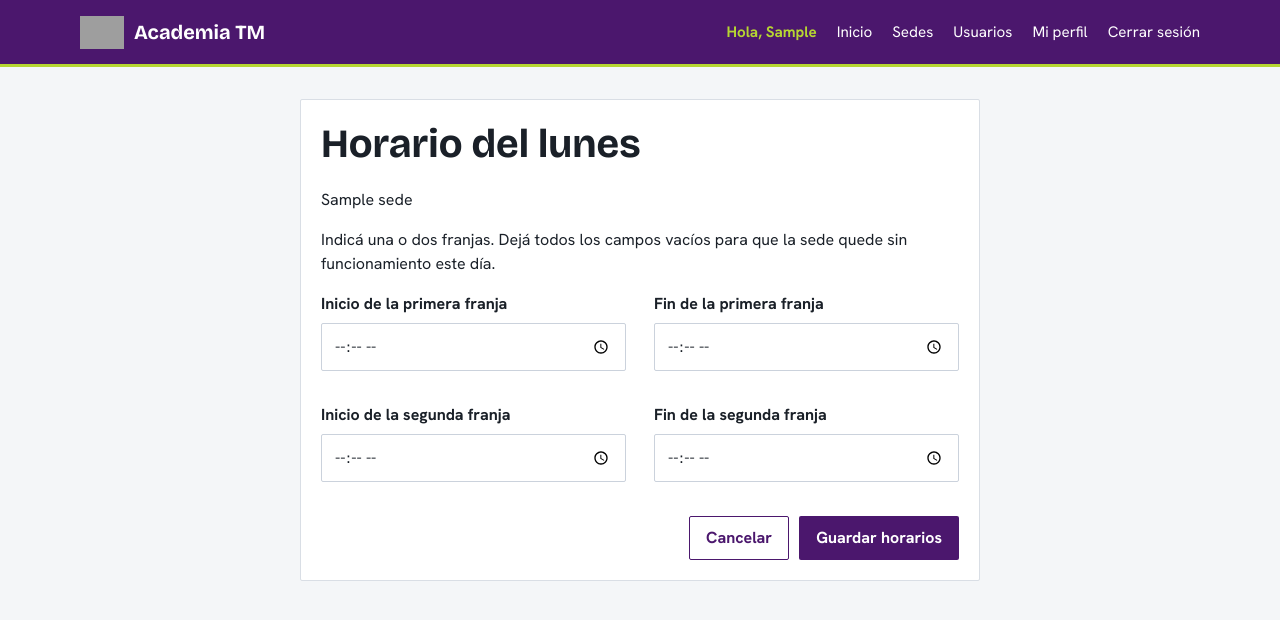
After one commit to fasempertegui/Matchpoint-Taller, a Django app: page /sedes/1/horarios/1/ in a window 1280 px wide. The commit adds this page. Shown: the top 620 px of the page. Run offline with Django 5.2, Linux system fonts and the light colour scheme; the visitor is signed in with stand-in values (Sample User, id 1); data comes from the database, SQL or seed files in the repository; tables that the repository leaves empty hold one stand-in row (values such as "Sample post"); data that the repository does not hold is empty; grey boxes are pictures that could not be loaded.

Commit message:
Se agregaron los horarios de funcionamiento por sedes

```diff
--- a/instalaciones/forms.py
+++ b/instalaciones/forms.py
@@ -1,6 +1,6 @@
 from django import forms
 
-from .models import Cancha, Sede
+from .models import Cancha, Sede, SedeHorario
 
 
 class SedeForm(forms.ModelForm):
@@ -97,3 +97,19 @@ class CanchaForm(forms.ModelForm):
         if commit:
             cancha.save()
         return cancha
+
+
+class SedeHorarioForm(forms.ModelForm):
+    class Meta:
+        model = SedeHorario
+        fields = ("hora_inicio_1", "hora_fin_1", "hora_inicio_2", "hora_fin_2")
+
+    def __init__(self, *args, **kwargs):
+        super().__init__(*args, **kwargs)
+        for campo in self.fields.values():
+            campo.required = False
+            campo.input_formats = ["%H:%M"]
+            campo.widget = forms.TimeInput(
+                format="%H:%M",
+                attrs={"class": "form-control", "type": "time", "step": "60"},
+            )
--- a/instalaciones/models.py
+++ b/instalaciones/models.py
@@ -1,3 +1,4 @@
+from django.core.exceptions import ValidationError
 from django.db import models
 from django.db.models.functions import Lower
 
@@ -76,3 +77,103 @@ class Cancha(models.Model):
 
     def __str__(self):
         return f"{self.nombre} ({self.sede.nombre})"
+
+
+class SedeHorario(models.Model):
+    class DiaSemana(models.IntegerChoices):
+        LUNES = 1, "Lunes"
+        MARTES = 2, "Martes"
+        MIERCOLES = 3, "Miércoles"
+        JUEVES = 4, "Jueves"
+        VIERNES = 5, "Viernes"
+        SABADO = 6, "Sábado"
+        DOMINGO = 7, "Domingo"
+
+    pk = models.CompositePrimaryKey("sede_id", "dia_semana")
+    sede = models.ForeignKey(Sede, on_delete=models.PROTECT, related_name="horarios")
+    dia_semana = models.PositiveSmallIntegerField(choices=DiaSemana.choices)
+    hora_inicio_1 = models.TimeField("Inicio de la primera franja")
+    hora_fin_1 = models.TimeField("Fin de la primera franja")
+    hora_inicio_2 = models.TimeField("Inicio de la segunda franja", blank=True, null=True)
+    hora_fin_2 = models.TimeField("Fin de la segunda franja", blank=True, null=True)
+    creado_en = models.DateTimeField(auto_now_add=True)
+    actualizado_en = models.DateTimeField(auto_now=True)
+
+    class Meta:
+        db_table = "sedes_horarios"
+        ordering = ("dia_semana",)
+        default_permissions = ()
+        constraints = [
+            models.CheckConstraint(
+                condition=models.Q(dia_semana__gte=1, dia_semana__lte=7),
+                name="sede_horario_dia_valido",
+            ),
+            models.CheckConstraint(
+                condition=models.Q(hora_fin_1__gt=models.F("hora_inicio_1")),
+                name="sede_horario_primera_franja_valida",
+            ),
+            models.CheckConstraint(
+                condition=(
+                    models.Q(hora_inicio_2__isnull=True, hora_fin_2__isnull=True)
+                    | models.Q(hora_inicio_2__isnull=False, hora_fin_2__isnull=False)
+                ),
+                name="sede_horario_segunda_franja_completa",
+            ),
+            models.CheckConstraint(
+                condition=(
+                    models.Q(hora_inicio_2__isnull=True)
+                    | models.Q(hora_fin_2__gt=models.F("hora_inicio_2"))
+                ),
+                name="sede_horario_segunda_franja_valida",
+            ),
+            models.CheckConstraint(
+                condition=(
+                    models.Q(hora_inicio_2__isnull=True)
+                    | models.Q(hora_inicio_2__gte=models.F("hora_fin_1"))
+                ),
+                name="sede_horario_franjas_sin_superposicion",
+            ),
+        ]
+        verbose_name = "horario de sede"
+        verbose_name_plural = "horarios de sede"
+
+    def __str__(self):
+        return f"{self.sede} - {self.get_dia_semana_display()}"
+
+    def clean(self):
+        super().clean()
+        horas = (
+            self.hora_inicio_1,
+            self.hora_fin_1,
+            self.hora_inicio_2,
+            self.hora_fin_2,
+        )
+        if all(hora is None for hora in horas):
+            return
+
+        errores = {}
+        if self.hora_inicio_1 is None:
+            errores["hora_inicio_1"] = "Indicá el inicio de la primera franja."
+        if self.hora_fin_1 is None:
+            errores["hora_fin_1"] = "Indicá el fin de la primera franja."
+        if (
+            self.hora_inicio_1 is not None
+            and self.hora_fin_1 is not None
+            and self.hora_fin_1 <= self.hora_inicio_1
+        ):
+            errores["hora_fin_1"] = "El fin debe ser posterior al inicio."
+
+        if self.hora_inicio_2 is None and self.hora_fin_2 is not None:
+            errores["hora_inicio_2"] = "Indicá el inicio de la segunda franja."
+        if self.hora_fin_2 is None and self.hora_inicio_2 is not None:
+            errores["hora_fin_2"] = "Indicá el fin de la segunda franja."
+        if self.hora_inicio_2 is not None and self.hora_fin_2 is not None:
+            if self.hora_fin_2 <= self.hora_inicio_2:
+                errores["hora_fin_2"] = "El fin debe ser posterior al inicio."
+            if self.hora_fin_1 is not None and self.hora_inicio_2 < self.hora_fin_1:
+                errores["hora_inicio_2"] = (
+                    "La segunda franja debe comenzar al terminar la primera o después."
+                )
+
+        if errores:
+            raise ValidationError(errores)
--- a/instalaciones/urls.py
+++ b/instalaciones/urls.py
@@ -9,6 +9,11 @@ urlpatterns = [
     path("nueva/", views.sede_crear, name="sede_crear"),
     path("<int:pk>/", views.sede_detalle, name="sede_detalle"),
     path("<int:pk>/editar/", views.sede_editar, name="sede_editar"),
+    path(
+        "<int:pk>/horarios/<int:dia>/",
+        views.sede_horario_configurar,
+        name="sede_horario_configurar",
+    ),
     path("<int:pk>/cambiar-estado/", views.sede_cambiar_estado, name="sede_cambiar_estado"),
     path("<int:sede_pk>/canchas/nueva/", views.cancha_crear, name="cancha_crear"),
     path("<int:sede_pk>/canchas/<int:pk>/editar/", views.cancha_editar, name="cancha_editar"),
--- a/instalaciones/views.py
+++ b/instalaciones/views.py
@@ -1,11 +1,16 @@
 from django.contrib import messages
 from django.contrib.auth.decorators import login_required, permission_required
+from django.core.exceptions import PermissionDenied
+from django.db import transaction
+from django.http import Http404
 from django.shortcuts import get_object_or_404, redirect, render
 from django.urls import reverse
 from django.views.decorators.http import require_http_methods
 
-from .forms import CanchaForm, SedeForm
-from .models import Cancha, Sede
+from usuarios.models import Rol
+
+from .forms import CanchaForm, SedeForm, SedeHorarioForm
+from .models import Cancha, Sede, SedeHorario
 
 
 @login_required
@@ -28,6 +33,11 @@ def sede_lista(request):
 @permission_required("instalaciones.view_sede", raise_exception=True)
 def sede_detalle(request, pk):
     sede = get_object_or_404(Sede, pk=pk)
+    horarios = {horario.dia_semana: horario for horario in sede.horarios.all()}
+    horarios_semana = [
+        {"dia": dia, "nombre": nombre, "horario": horarios.get(dia)}
+        for dia, nombre in SedeHorario.DiaSemana.choices
+    ]
     canchas = sede.canchas.all()
     estado_cancha = request.GET.get("estado_cancha", "")
     if estado_cancha in Cancha.Estado.values:
@@ -42,6 +52,57 @@ def sede_detalle(request, pk):
             "canchas": canchas,
             "estados_cancha": Cancha.Estado.choices,
             "estado_cancha_actual": estado_cancha,
+            "horarios_semana": horarios_semana,
+            "puede_configurar_horarios": (
+                request.user.has_perm("instalaciones.change_sede")
+                and request.user.tiene_rol(Rol.ADMINISTRADOR)
+            ),
+        },
+    )
+
+
+@login_required
+@permission_required("instalaciones.change_sede", raise_exception=True)
+@require_http_methods(["GET", "POST"])
+def sede_horario_configurar(request, pk, dia):
+    if not request.user.tiene_rol(Rol.ADMINISTRADOR):
+        raise PermissionDenied
+    if dia not in SedeHorario.DiaSemana.values:
+        raise Http404
+
+    with transaction.atomic():
+        sedes = Sede.objects.all()
+        if request.method == "POST":
+            sedes = sedes.select_for_update()
+        sede = get_object_or_404(sedes, pk=pk)
+        horario = sede.horarios.filter(dia_semana=dia).first()
+        if horario is None:
+            horario = SedeHorario(sede=sede, dia_semana=dia)
+        formulario = SedeHorarioForm(
+            request.POST if request.method == "POST" else None,
+            instance=horario,
+        )
+
+        if request.method == "POST" and formulario.is_valid():
+            if formulario.cleaned_data["hora_inicio_1"] is None:
+                sede.horarios.filter(dia_semana=dia).delete()
+            else:
+                formulario.save()
+            sede.save(update_fields=["actualizado_en"])
+            messages.success(
+                request,
+                f'El horario del {horario.get_dia_semana_display().lower()} '
+                f'en la sede "{sede.nombre}" fue actualizado.',
+            )
+            return redirect(reverse("instalaciones:sede_detalle", args=[sede.pk]) + "#horarios")
+
+    return render(
+        request,
+        "instalaciones/sede_horario_formulario.html",
+        {
+            "sede": sede,
+            "dia_nombre": horario.get_dia_semana_display(),
+            "formulario": formulario,
         },
     )
 
--- /dev/null
+++ b/templates/instalaciones/sede_horario_formulario.html
@@ -0,0 +1,38 @@
+{% extends "base.html" %}
+
+{% block titulo %}Horario del {{ dia_nombre|lower }} en {{ sede.nombre }} | Academia TM{% endblock %}
+
+{% block contenido %}
+<section class="tarjeta tarjeta-formulario">
+    <h1>Horario del {{ dia_nombre|lower }}</h1>
+    <p>{{ sede.nombre }}</p>
+    <p>Indicá una o dos franjas. Dejá todos los campos vacíos para que la sede quede sin funcionamiento este día.</p>
+
+    <form method="post" novalidate>
+        {% csrf_token %}
+
+        {% if formulario.non_field_errors %}
+            <div class="mensaje mensaje-error" role="alert">
+                {{ formulario.non_field_errors }}
+            </div>
+        {% endif %}
+
+        <div class="detalle-grid">
+            {% for campo in formulario %}
+                <div class="grupo-campo">
+                    <label for="{{ campo.id_for_label }}">{{ campo.label }}</label>
+                    {{ campo }}
+                    {% for error in campo.errors %}
+                        <p class="error-campo" role="alert">{{ error }}</p>
+                    {% endfor %}
+                </div>
+            {% endfor %}
+        </div>
+
+        <div class="acciones-formulario">
+            <a class="boton boton-secundario" href="{% url 'instalaciones:sede_detalle' sede.pk %}#horarios">Cancelar</a>
+            <button class="boton boton-primario" type="submit">Guardar horarios</button>
+        </div>
+    </form>
+</section>
+{% endblock %}
```
Also changed, not shown: docs/Avance del proyecto.md (+3 -1 lines), templates/instalaciones/sede_detalle.html (+46 -0 lines), instalaciones/migrations/0002_sede_horario.py (added).
